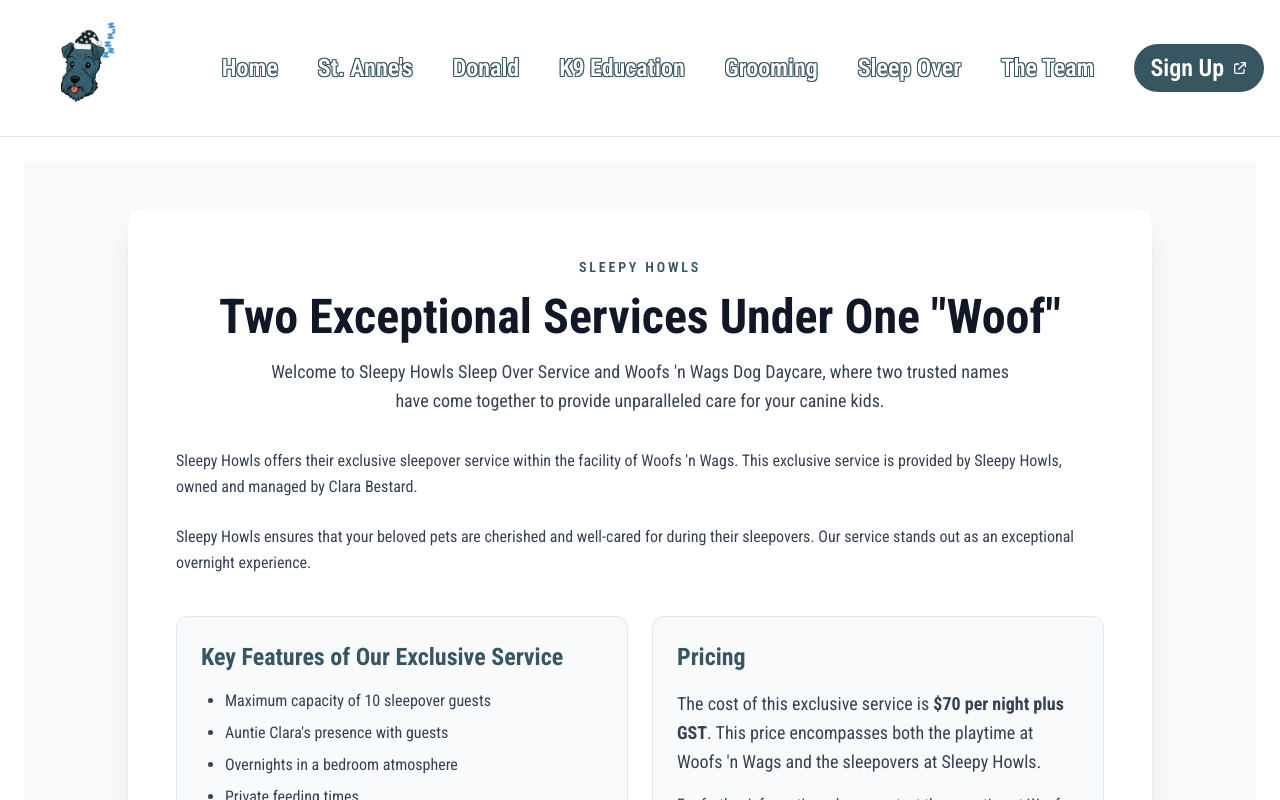
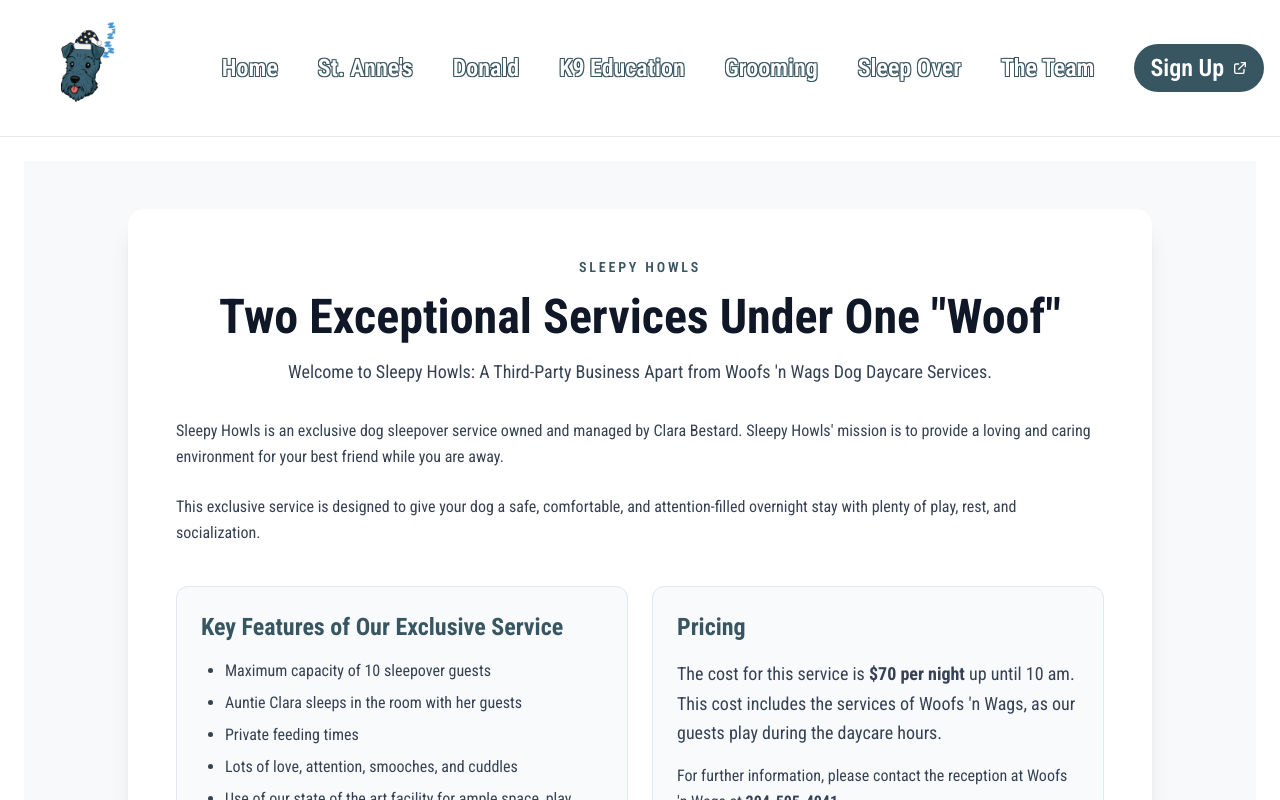
Before and after one commit to matthew-sawatzky/woofs-n-wags, a React (Vite) app: page /sleep-over-service in a window 1280 px wide. Shown: the top 800 px of the page. Built offline with nearby package versions, Linux system fonts and the light colour scheme.

Commit message:
sleep over content update

```diff
--- a/src/pages/Grooming.tsx
+++ b/src/pages/Grooming.tsx
@@ -24,19 +24,6 @@
 
               <div className="flex gap-4">
                 <button
-                  onClick={() => {
-                    const element = document.getElementById("education-centre");
-                    element?.scrollIntoView({
-                      behavior: "smooth",
-                      block: "start",
-                    });
-                  }}
-                  className="text-white px-4 py-2 rounded-full flex items-center gap-2 hover:opacity-90 hover:shadow-2xl transition-all duration-300 hover:scale-105 cursor-pointer"
-                  style={{ backgroundColor: "#385662" }}
-                >
-                  Grooming Education Centre
-                </button>
-                <button
                   className="text-white px-4 py-2 rounded-full flex items-center gap-2 hover:opacity-90 hover:shadow-2xl transition-all duration-300 hover:scale-105 cursor-pointer"
                   style={{ backgroundColor: "#385662" }}
                 >
@@ -57,10 +44,17 @@
                   </svg>
                 </button>
                 <button
-                  className="bg-white px-4 py-2 rounded-full hover:shadow-2xl transition-all duration-300 hover:scale-105 cursor-pointer"
+                  onClick={() => {
+                    const element = document.getElementById("education-centre");
+                    element?.scrollIntoView({
+                      behavior: "smooth",
+                      block: "start",
+                    });
+                  }}
+                  className="bg-white px-4 py-2 rounded-full flex items-center gap-2 hover:shadow-2xl transition-all duration-300 hover:scale-105 cursor-pointer"
                   style={{ color: "#385662" }}
                 >
-                  View Our Services
+                  Grooming Education Centre
                 </button>
               </div>
             </div>
--- a/src/pages/SleepOverService.tsx
+++ b/src/pages/SleepOverService.tsx
@@ -17,21 +17,21 @@
               Two Exceptional Services Under One "Woof"
             </h1>
             <p className="text-lg text-gray-700 text-center max-w-3xl mx-auto mb-8 leading-relaxed">
-              Welcome to Sleepy Howls Sleep Over Service and Woofs 'n Wags Dog
-              Daycare, where two trusted names have come together to provide
-              unparalleled care for your canine kids.
+              Welcome to Sleepy Howls: A Third-Party Business Apart from Woofs
+              'n Wags Dog Daycare Services.
             </p>
 
             <div className="space-y-6 text-gray-700 leading-relaxed">
               <p>
-                Sleepy Howls offers their exclusive sleepover service within the
-                facility of Woofs 'n Wags. This exclusive service is provided by
-                Sleepy Howls, owned and managed by Clara Bestard.
+                Sleepy Howls is an exclusive dog sleepover service owned and
+                managed by Clara Bestard. Sleepy Howls' mission is to provide a
+                loving and caring environment for your best friend while you are
+                away.
               </p>
               <p>
-                Sleepy Howls ensures that your beloved pets are cherished and
-                well-cared for during their sleepovers. Our service stands out
-                as an exceptional overnight experience.
+                This exclusive service is designed to give your dog a safe,
+                comfortable, and attention-filled overnight stay with plenty of
+                play, rest, and socialization.
               </p>
             </div>
 
@@ -45,11 +45,13 @@
                 </h2>
                 <ul className="list-disc pl-6 space-y-2 text-gray-700">
                   <li>Maximum capacity of 10 sleepover guests</li>
-                  <li>Auntie Clara's presence with guests</li>
-                  <li>Overnights in a bedroom atmosphere</li>
+                  <li>Auntie Clara sleeps in the room with her guests</li>
                   <li>Private feeding times</li>
-                  <li>No crates unless requested</li>
-                  <li>Medication by discussion and approval</li>
+                  <li>Lots of love, attention, smooches, and cuddles</li>
+                  <li>
+                    Use of our state of the art facility for ample space, play,
+                    rest, and socialization
+                  </li>
                 </ul>
               </div>
 
@@ -61,10 +63,9 @@
                   Pricing
                 </h2>
                 <p className="text-lg text-gray-700 leading-relaxed">
-                  The cost of this exclusive service is{" "}
-                  <strong>$70 per night plus GST</strong>. This price
-                  encompasses both the playtime at Woofs 'n Wags and the
-                  sleepovers at Sleepy Howls.
+                  The cost for this service is <strong>$70 per night</strong> up
+                  until 10 am. This cost includes the services of Woofs 'n Wags,
+                  as our guests play during the daycare hours.
                 </p>
                 <p className="mt-4 text-gray-700 leading-relaxed">
                   For further information, please contact the reception at Woofs
```
